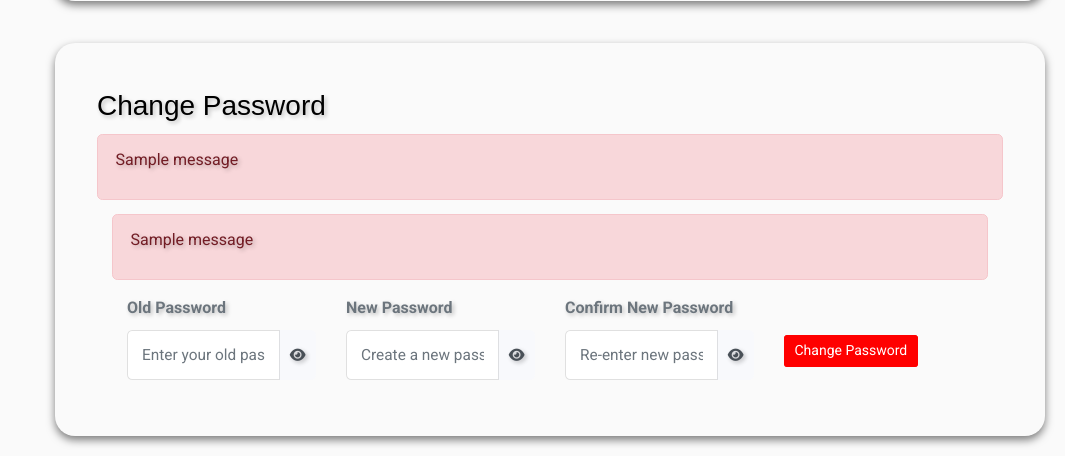
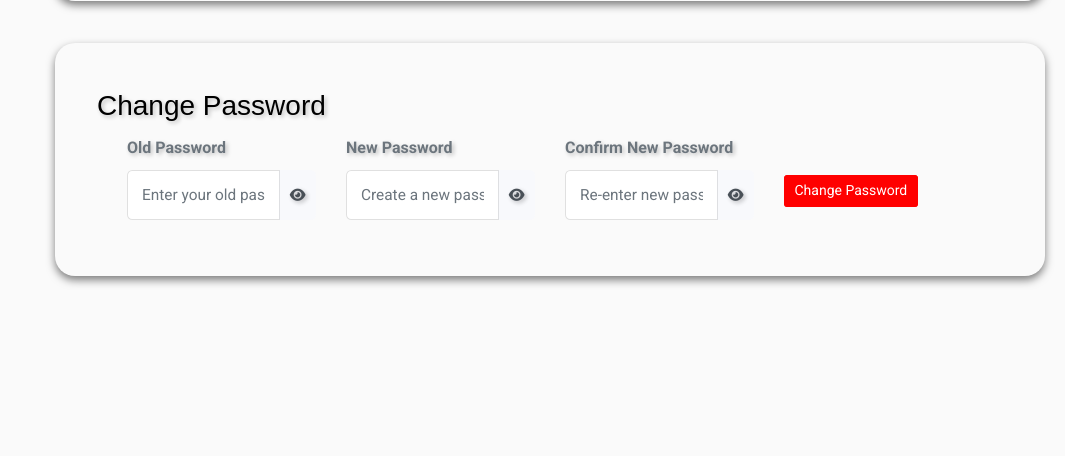
Before and after one commit to mohammadrezaaghaei1998/sohof, a Django app: page /manage_certifications/ in a window 1280 px wide. Shown: the part 5523-5979 px from the top of the page, without its empty margins (215-1280 px from the left). After the commit the page ends 5809 px from the top, so only its background shows below. Run offline with Django 5.2, Linux system fonts and the light colour scheme; data comes from the database, SQL or seed files in the repository; tables that the repository leaves empty hold one stand-in row (values such as "Sample post"); one stand-in notice (Sample message) is shown; some libraries are stand-ins or nearby versions.

Commit message:
Update seller_dashboard.html

```diff
--- a/templates/companies/seller_dashboard.html
+++ b/templates/companies/seller_dashboard.html
@@ -23,13 +23,19 @@
         </a>
     </div>
 
-
     <!-- Content -->
     <div class="company-dashboard-sidebar-content" style=" text-shadow: 2px 2px 4px rgba(0, 0, 0, 0.247);">
         <h4 class="mb-5 p-2 animate__animated animate__fadeIn">Welcome to Your Dashboard <strong>{{ sellerprofile.company_name }}</strong></h4>
 
 
-
+  <!-- Global Form Errors -->
+    {% if form.errors %}
+        <div class="alert alert-danger">
+            {% for field, errors in form.errors.items %}
+                <p><strong>{{ field }}:</strong> {% for error in errors %} {{ error }} {% endfor %}</p>
+            {% endfor %}
+        </div>
+    {% endif %}
         <section id="add-info">
             <div id="step-form">
                 <!-- Step form content will be dynamically inserted here -->
@@ -1198,36 +1204,13 @@
         <section id="settings" class="mt-5 p-5" style="box-shadow: 0 4px 8px rgba(0, 0, 0, 0.507); border-radius: 20px;">
             <h2>Change Password</h2>
 
-            {% if messages %}
-                <div class="alert alert-danger">
-                    {% for message in messages %}
-                        <p>{{ message }}</p>
-                    {% endfor %}
-                </div>
-            {% endif %}
-
-            <!-- Global Form Errors -->
-            {% if form.errors %}
-                <div class="alert alert-danger">
-                    {% for field, errors in form.errors.items %}
-                        <p><strong>{{ field }}:</strong> {% for error in errors %} {{ error }} {% endfor %}</p>
-                    {% endfor %}
-                </div>
-            {% endif %}
-
 
 
             <form method="post" action="{% url 'seller_change_password' %}">
                 {% csrf_token %}
 
                 <div class="col-md-12 col-lg-12">
-                    {% if messages %}
-                        <div class="alert alert-danger mb-3">
-                            {% for message in messages %}
-                                <p>{{ message }}</p>
-                            {% endfor %}
-                        </div>
-                    {% endif %}
+
                     <div class="row">
 
                         <div class="col-lg-3 form-group">
```
